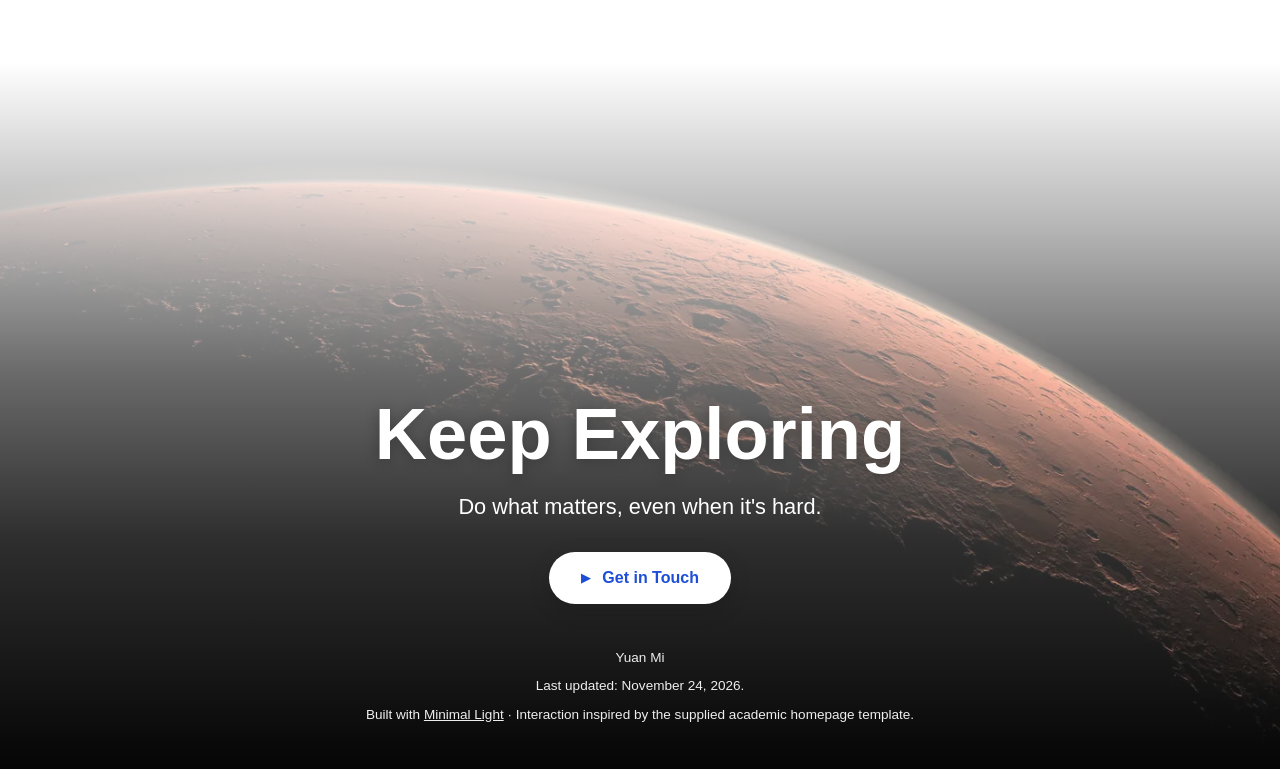
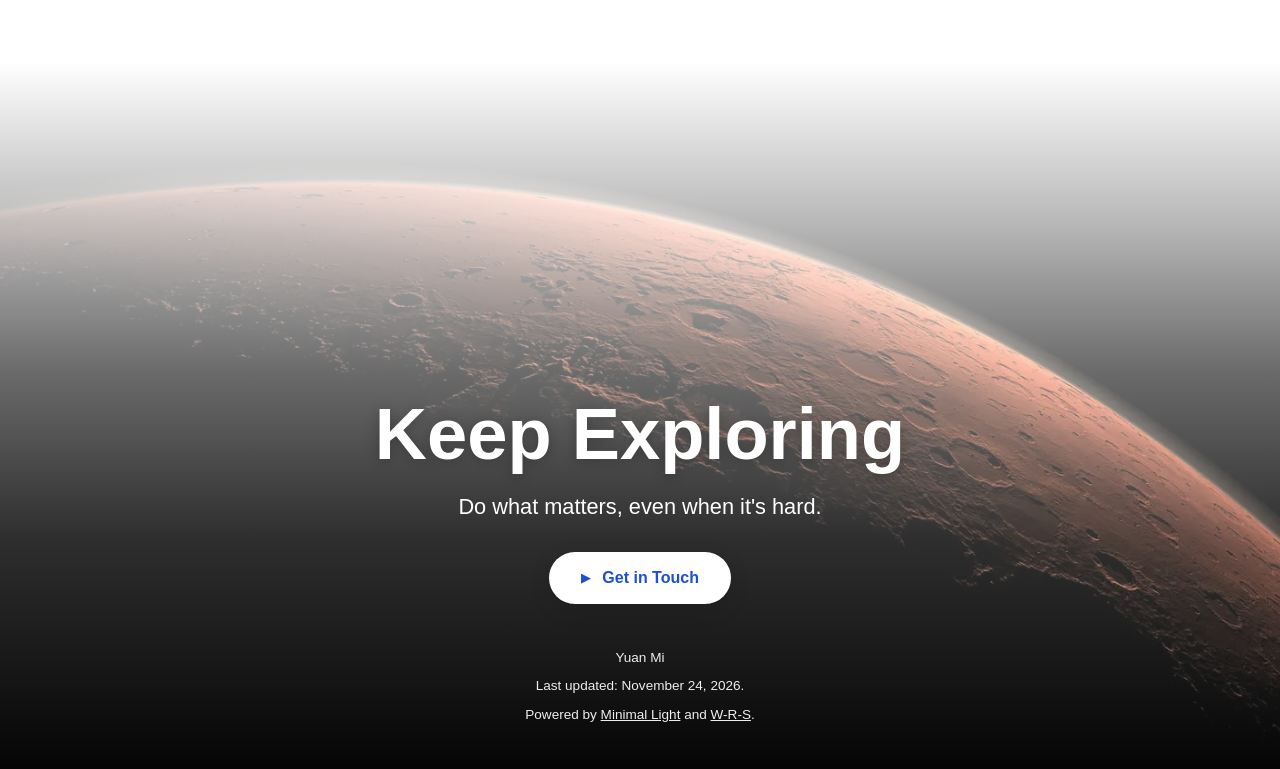
Before and after one commit to miyuan-beipiao/miyuan-beipiao.github.io, a plain HTML site: page index.html in a window 1280 px wide. Shown: the part 4257-5026 px from the top of the page. Drawn offline with nearby package versions, Linux system fonts and the light colour scheme.

Commit message:
Update index.html

```diff
--- a/index.html
+++ b/index.html
@@ -468,7 +468,7 @@
         <div class="planet-footnote">
           <p>Yuan Mi</p>
           <p>Last updated: November 24, 2026.</p>
-          <p>Built with <a href="https://github.com/yaoyao-liu/minimal-light">Minimal Light</a> · Interaction inspired by the supplied academic homepage template.</p>
+          <p>Powered by <a href="https://github.com/yaoyao-liu/minimal-light">Minimal Light</a> and <a href="https://github.com/w-r-s/academic-homepage-template">W-R-S</a>.</p>
         </div>
       </div>
     </div>
```
